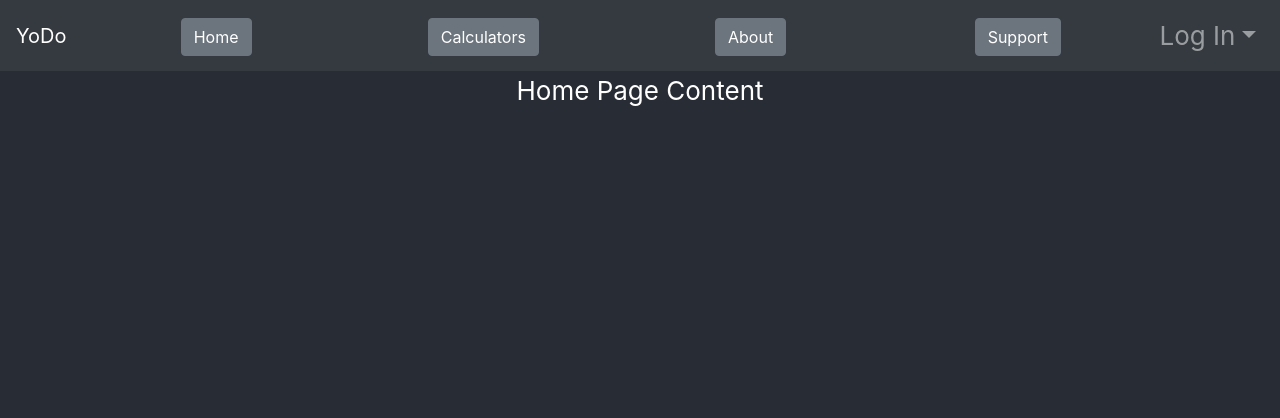
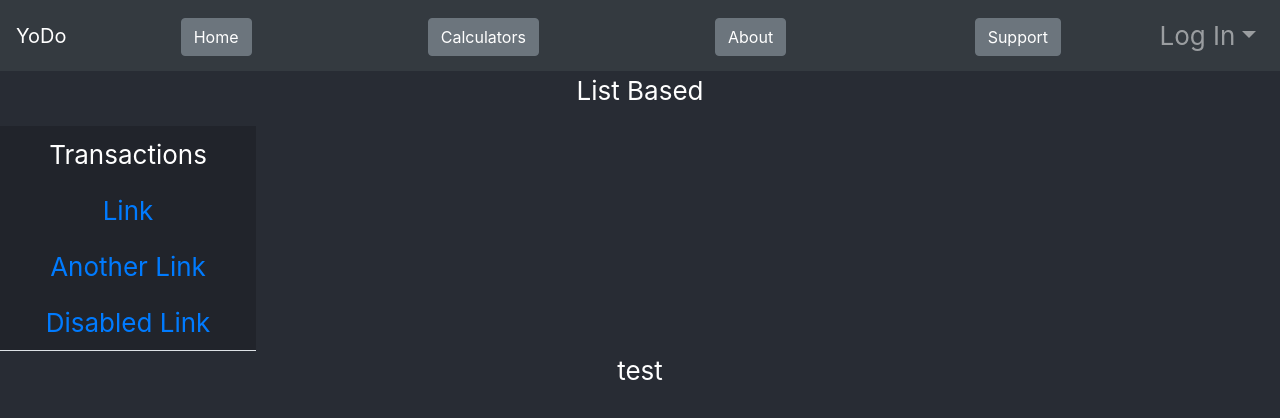
Before and after one commit to TYohoJr/yodo, a React (Create React App) app: page / in a window 1280 px wide. Shown: the top 418 px of the page. Built offline with nearby package versions, Linux system fonts and the light colour scheme.

Commit message:
added vertical tabs to home page

```diff
--- a/src/Components/LogInDropdown.js
+++ b/src/Components/LogInDropdown.js
@@ -26,7 +26,6 @@ class LogInDropdown extends Component {
             return alert('You are already logged in. If you would like to use a different account, please log out and then back in.')
         }
         axios.post("/userLogIn", { username: this.props.logInReducer.logInUsername, password: this.props.logInReducer.logInPassword }).then((result) => {
-            console.log(result)
             if (result.data.message === "Login successful!") {
                 sessionStorage.setItem('token', result.data.token);
                 sessionStorage.setItem('username', result.data.username);
--- a/src/CurrentPage.js
+++ b/src/CurrentPage.js
@@ -31,6 +31,7 @@ class CurrentPage extends Component {
             })
         }
     }
+
     render() {
         return (
             <div>
--- /dev/null
+++ b/src/Home/Home.css
@@ -0,0 +1,4 @@
+.nav-tabs {
+    width: 20%;
+    background-color: rgba(0, 0, 0, 0.178)
+}
--- a/src/Home/HomePage.js
+++ b/src/Home/HomePage.js
@@ -1,11 +1,14 @@
 import React, { Component } from 'react';
+import './Home.css';
 import { connect } from 'react-redux';
+import NavigationBarHome from './NavigationBarHome';
 
 class HomePage extends Component {
     render() {
         return (
             <div>
-                Home Page Content
+                <NavigationBarHome />
+                {this.props.homePageReducer.currentTab}
             </div>
         )
     }
--- /dev/null
+++ b/src/Home/NavigationBarHome.js
@@ -0,0 +1,44 @@
+import React from 'react';
+import './Home.css';
+import { Nav, NavItem, NavLink } from 'reactstrap';
+import { connect } from 'react-redux';
+import Transactions from './Transactions';
+
+class NavigationBarHome extends React.Component {
+    constructor() {
+        super();
+        this.showTransactions = this.showTransactions.bind(this);
+    }
+
+    showTransactions(tab) {
+        console.log(tab)
+        this.props.dispatch({
+            type: 'changeHomePageTab',
+            currentTab: tab
+        })
+    }
+
+    render() {
+        return (
+            <div>
+                <p>List Based</p>
+                <Nav tabs vertical>
+                    <NavItem>
+                        <NavLink onClick={() => this.showTransactions(<Transactions />)}>Transactions</NavLink>
+                    </NavItem>
+                    <NavItem>
+                        <NavLink href="#">Link</NavLink>
+                    </NavItem>
+                    <NavItem>
+                        <NavLink href="#">Another Link</NavLink>
+                    </NavItem>
+                    <NavItem>
+                        <NavLink href="#">Disabled Link</NavLink>
+                    </NavItem>
+                </Nav>
+            </div>
+        );
+    }
+}
+
+export default connect((state) => (state))(NavigationBarHome);
--- /dev/null
+++ b/src/Home/Transactions.js
@@ -0,0 +1,15 @@
+import React, { Component } from 'react';
+import './Home.css';
+import { connect } from 'react-redux';
+
+class Transactions extends Component {
+    render() {
+        return (
+            <div>
+                Transactions
+            </div>
+        )
+    }
+}
+
+export default connect((state) => (state))(Transactions);
--- a/src/reducers.js
+++ b/src/reducers.js
@@ -51,6 +51,24 @@ const currentPageReducer = (state, action) => {
                 ...state,
                 currentPage: action.currentPage
             }
+        default:
+            return state = {
+                ...state
+            }
+    }
+}
+
+const homePageReducer = (state, action) => {
+    if (!state) {
+        state = {
+            currentTab: 'test'
+        }
+    }
+    switch (action.type) {
+        case "changeHomePageTab":
+            return state = {
+                ...state,
+                currentTab: action.currentTab            }
         default:
             return state = {
                 ...state
@@ -197,4 +215,5 @@ export default combineReducers({
     changePasswordReducer,
     createAccountReducer,
     userDataReducer,
+    homePageReducer,
 });
```
Also changed, not shown: src/Home/Accounts.js (added, +15 -0 lines), src/Home/Budgets.js (added, +15 -0 lines), src/Home/Investment.js (added, +15 -0 lines), src/Home/Reminders.js (added, +15 -0 lines), src/Home/StockMarket.js (added, +15 -0 lines).
